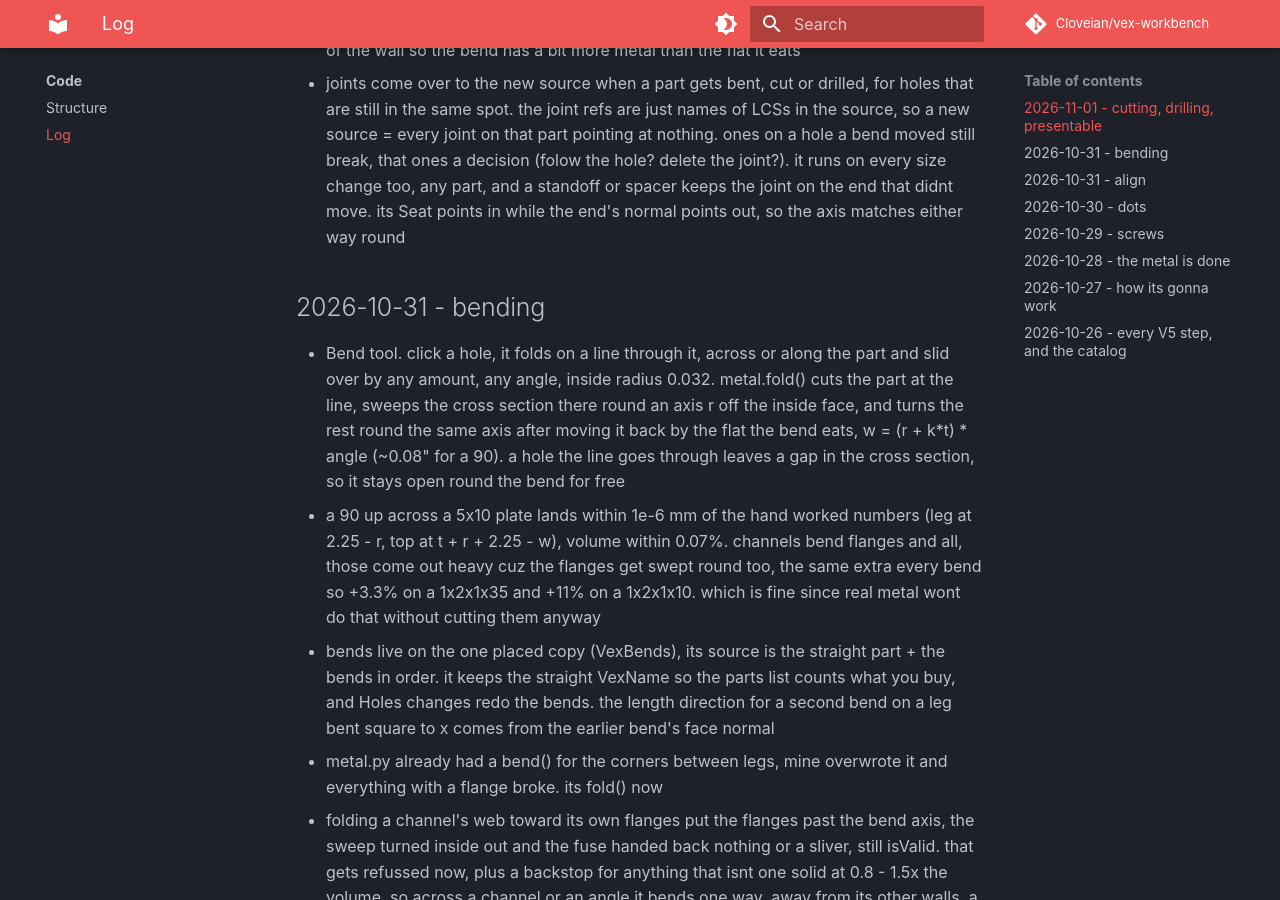
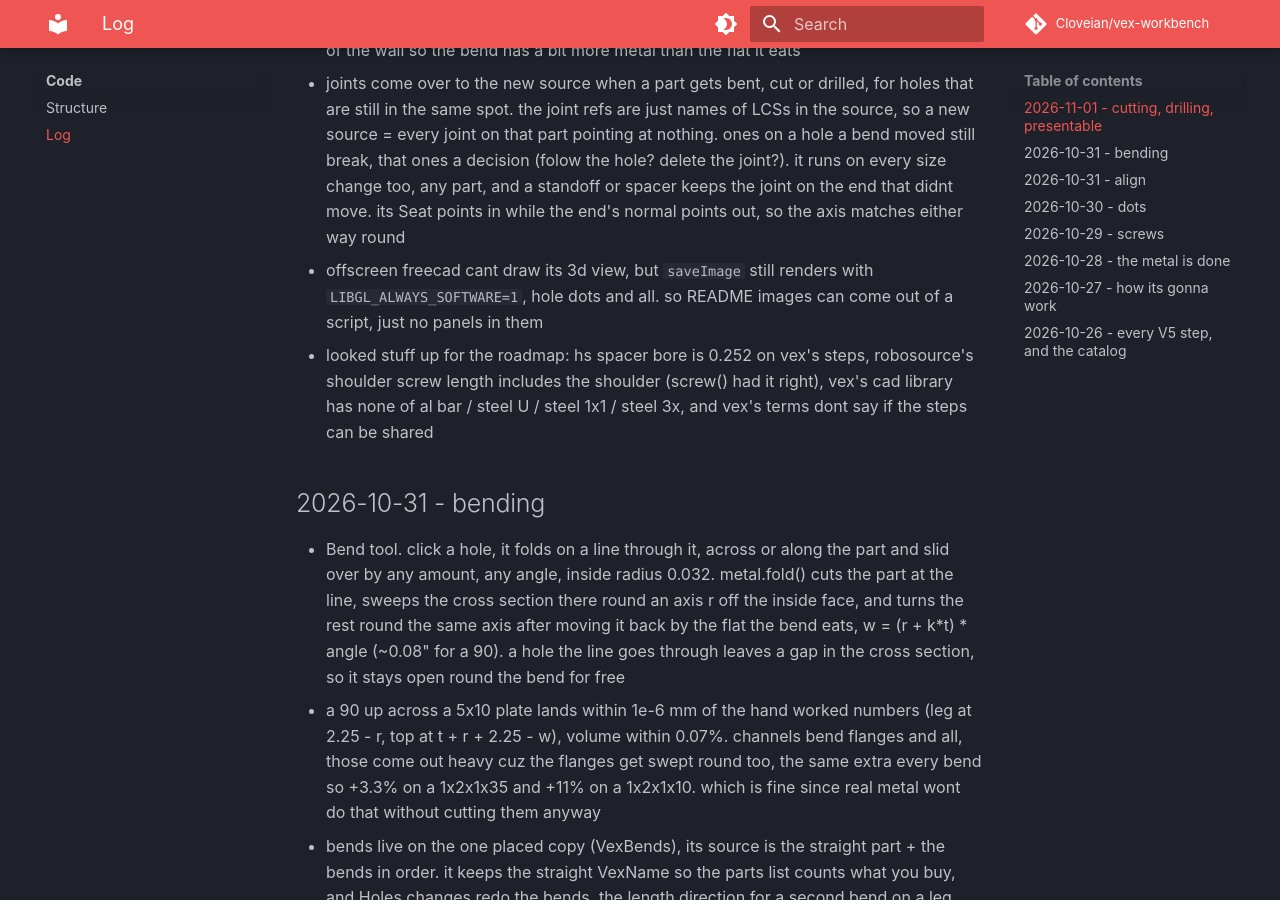
Before and after one commit to Cloveian/vex-workbench, an MkDocs documentation site: the page built from docs/code/log.md, in a window 1280 px wide and 900 px high, scrolled down 988 px. Built offline with MkDocs 1.6.1 and Material for MkDocs 9.7.7, drawn with Linux system fonts in a browser that asks for light colours; comment, search, counter and statistics services are not loaded.

Commit message:
log on renders and the roadmap lookups

```diff
--- a/docs/code/log.md
+++ b/docs/code/log.md
@@ -11,6 +11,8 @@
 - making a worked part shorter keeps the steps that still fit and drops the rest with a warning, it used to get stuck half changed. and the old worked source gets deleted after, both there and on every redo of a step
 - parts list: total is what the copies really weigh, each is the plain one off the shelf. i thought a cut copy only ever weighs less so the heaviest would do, then measured a bend. it adds 0.04 g on a plate, cuz k = 0.44 puts the neutral line inside of the middle of the wall so the bend has a bit more metal than the flat it eats
 - joints come over to the new source when a part gets bent, cut or drilled, for holes that are still in the same spot. the joint refs are just names of LCSs in the source, so a new source = every joint on that part pointing at nothing. ones on a hole a bend moved still break, that ones a decision (folow the hole? delete the joint?). it runs on every size change too, any part, and a standoff or spacer keeps the joint on the end that didnt move. its Seat points in while the end's normal points out, so the axis matches either way round
+- offscreen freecad cant draw its 3d view, but `saveImage` still renders with `LIBGL_ALWAYS_SOFTWARE=1`, hole dots and all. so README images can come out of a script, just no panels in them
+- looked stuff up for the roadmap: hs spacer bore is 0.252 on vex's steps, robosource's shoulder screw length includes the shoulder (screw() had it right), vex's cad library has none of al bar / steel U / steel 1x1 / steel 3x, and vex's terms dont say if the steps can be shared
 
 ## 2026-10-31 - bending
 
```
